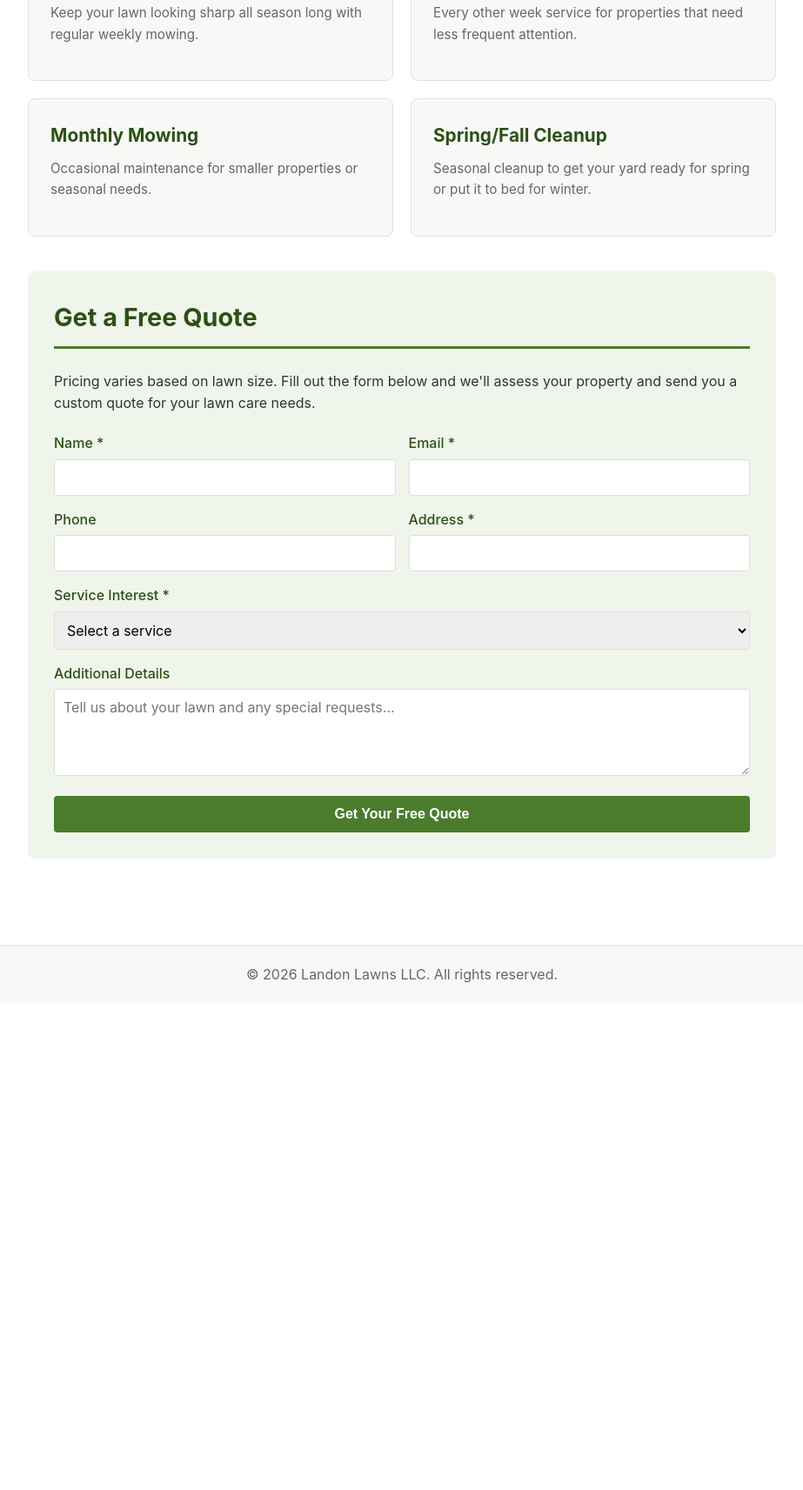
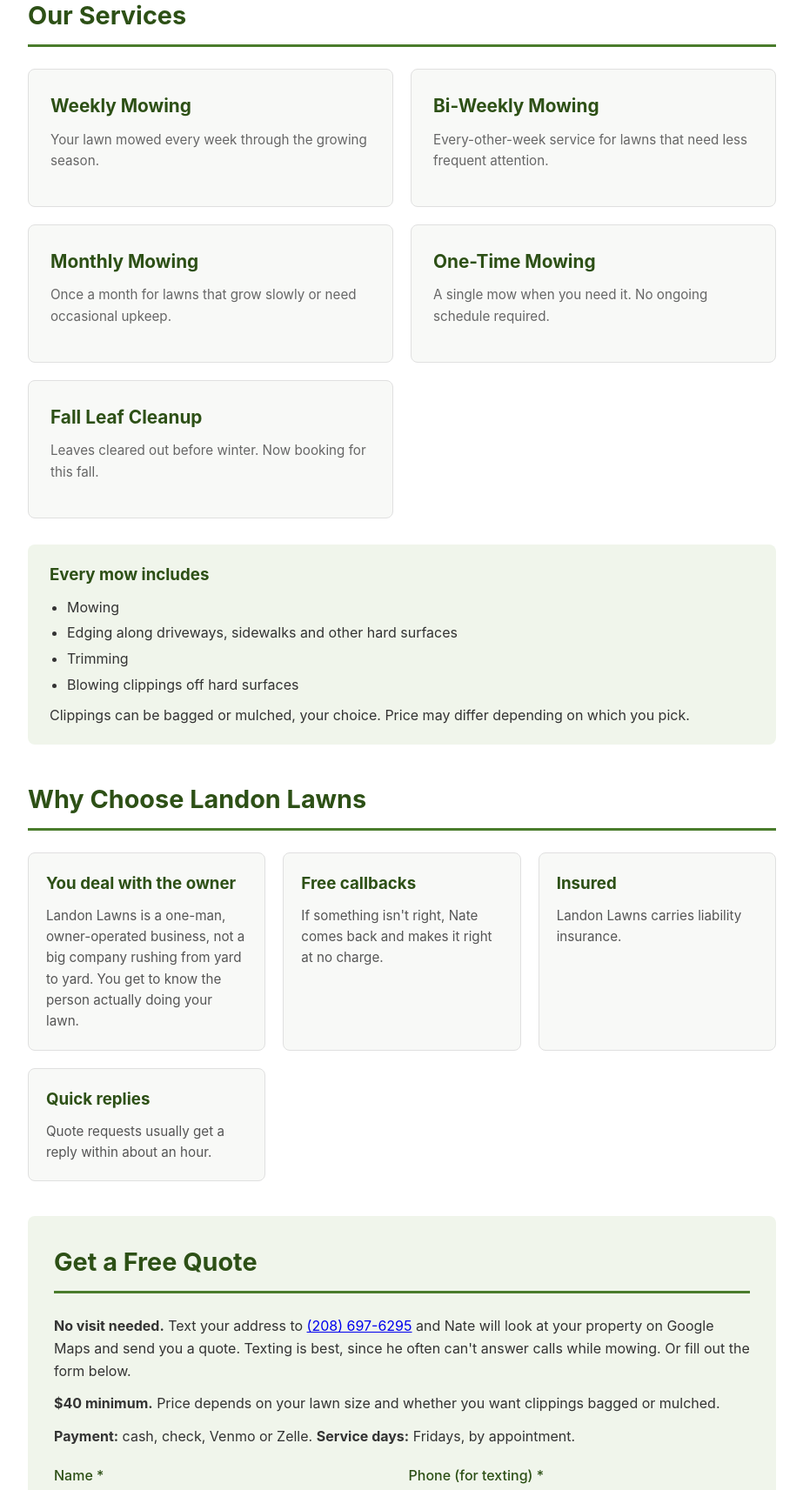
Before and after one commit to rexdewey/Landon-Lawns-, a plain HTML site: page index.html in a window 1280 px wide. Shown: the part 511-2224 px from the top of the page at 87% size, without its empty margins (178-1101 px from the left). Before the commit the page ends 1665 px from the top, so only its background shows below. Drawn offline with Linux system fonts and the light colour scheme.

Commit message:
Update page with Nate's answers: Friday appointments, text-first contact, one-time mowing, fall leaf cleanup, why choose us, $40 minimum, phone required

```diff
--- a/index.html
+++ b/index.html
@@ -4,11 +4,11 @@
     <meta charset="UTF-8">
     <meta name="viewport" content="width=device-width, initial-scale=1.0">
     <title>Landon Lawns LLC - Professional Lawn Care in Kuna, Idaho</title>
-    <meta name="description" content="Landon Lawns LLC offers weekly, bi-weekly and monthly mowing plus spring and fall cleanups in Kuna, Idaho. Request a free custom quote.">
+    <meta name="description" content="Owner-operated, insured lawn care in Kuna, Idaho: weekly, bi-weekly, monthly and one-time mowing plus fall leaf cleanups. Text your address for a free quote.">
     <link rel="canonical" href="https://landonlawns.netlify.app/">
     <meta property="og:type" content="website">
     <meta property="og:title" content="Landon Lawns LLC - Lawn Care in Kuna, Idaho">
-    <meta property="og:description" content="Mowing and seasonal cleanups in Kuna, Idaho. Get a free custom quote.">
+    <meta property="og:description" content="Owner-operated mowing and fall leaf cleanups in Kuna, Idaho. Text your address for a free quote.">
     <meta property="og:url" content="https://landonlawns.netlify.app/">
     <script type="application/ld+json">
     {
@@ -19,7 +19,8 @@
       "telephone": "+1-208-697-6295",
       "email": "landonlawnsllc@gmail.com",
       "areaServed": "Kuna, Idaho",
-      "description": "Lawn mowing and spring/fall cleanup services in Kuna, Idaho."
+      "description": "Owner-operated, insured lawn care in Kuna, Idaho: weekly, bi-weekly, monthly and one-time mowing, plus fall leaf cleanups.",
+      "paymentAccepted": "Cash, Check, Venmo, Zelle"
     }
     </script>
     <style>
@@ -225,6 +226,60 @@
             background: #2d5016;
         }
 
+        .notice {
+            background: #fff8e1;
+            border-left: 4px solid #4a7c2c;
+            border-radius: 8px;
+            padding: 18px 20px;
+            margin-top: 30px;
+        }
+
+        .notice strong {
+            color: #2d5016;
+        }
+
+        .included {
+            background: #f0f5eb;
+            border-radius: 8px;
+            padding: 20px 25px;
+        }
+
+        .included h3,
+        .why-card h3 {
+            color: #2d5016;
+            margin-bottom: 10px;
+        }
+
+        .included ul {
+            padding-left: 20px;
+        }
+
+        .included li {
+            margin-bottom: 4px;
+        }
+
+        .why-grid {
+            display: grid;
+            grid-template-columns: repeat(auto-fit, minmax(240px, 1fr));
+            gap: 20px;
+        }
+
+        .why-card {
+            background: #f8f9f7;
+            border: 1px solid #e0e0e0;
+            border-radius: 8px;
+            padding: 20px;
+        }
+
+        .why-card p {
+            color: #555;
+            font-size: 0.95rem;
+        }
+
+        .quote-intro p {
+            margin-bottom: 12px;
+        }
+
         footer {
             background: #f8f9f7;
             padding: 20px;
@@ -252,45 +307,92 @@
 <body>
     <header>
         <h1>Landon Lawns LLC</h1>
-        <p>Professional Lawn Care • Kuna, Idaho</p>
+        <p>Owner-Operated Lawn Care • Kuna, Idaho</p>
+        <p>Fridays, by appointment • Insured</p>
         <div class="contact-info">
-            <p><a href="tel:2086976295">(208) 697-6295</a> • <a href="mailto:landonlawnsllc@gmail.com">landonlawnsllc@gmail.com</a></p>
+            <p>Text <a href="sms:+12086976295">(208) 697-6295</a> • <a href="mailto:landonlawnsllc@gmail.com">landonlawnsllc@gmail.com</a></p>
         </div>
         <div class="hero-buttons">
-            <a href="#quote" class="btn-primary">Get a Free Quote</a>
-            <a href="tel:2086976295" class="btn-outline">Call (208) 697-6295</a>
+            <a href="sms:+12086976295" class="btn-primary">Text for a Free Quote</a>
+            <a href="#quote" class="btn-outline">Request a Quote Online</a>
         </div>
     </header>
 
     <div class="container">
+        <div class="notice">
+            <p><strong>Now booking fall leaf cleanups</strong> and taking spring mowing sign-ups. Mowing season runs from when the grass starts growing in spring until around October, depending on the weather.</p>
+        </div>
+
         <section>
             <h2>Our Services</h2>
             <div class="services">
                 <div class="service-card">
                     <h3>Weekly Mowing</h3>
-                    <p>Keep your lawn looking sharp all season long with regular weekly mowing.</p>
+                    <p>Your lawn mowed every week through the growing season.</p>
                 </div>
 
                 <div class="service-card">
                     <h3>Bi-Weekly Mowing</h3>
-                    <p>Every other week service for properties that need less frequent attention.</p>
+                    <p>Every-other-week service for lawns that need less frequent attention.</p>
                 </div>
 
                 <div class="service-card">
                     <h3>Monthly Mowing</h3>
-                    <p>Occasional maintenance for smaller properties or seasonal needs.</p>
+                    <p>Once a month for lawns that grow slowly or need occasional upkeep.</p>
                 </div>
 
                 <div class="service-card">
-                    <h3>Spring/Fall Cleanup</h3>
-                    <p>Seasonal cleanup to get your yard ready for spring or put it to bed for winter.</p>
+                    <h3>One-Time Mowing</h3>
+                    <p>A single mow when you need it. No ongoing schedule required.</p>
+                </div>
+
+                <div class="service-card">
+                    <h3>Fall Leaf Cleanup</h3>
+                    <p>Leaves cleared out before winter. Now booking for this fall.</p>
+                </div>
+            </div>
+
+            <div class="included">
+                <h3>Every mow includes</h3>
+                <ul>
+                    <li>Mowing</li>
+                    <li>Edging along driveways, sidewalks and other hard surfaces</li>
+                    <li>Trimming</li>
+                    <li>Blowing clippings off hard surfaces</li>
+                </ul>
+                <p style="margin-top: 10px;">Clippings can be bagged or mulched, your choice. Price may differ depending on which you pick.</p>
+            </div>
+        </section>
+
+        <section>
+            <h2>Why Choose Landon Lawns</h2>
+            <div class="why-grid">
+                <div class="why-card">
+                    <h3>You deal with the owner</h3>
+                    <p>Landon Lawns is a one-man, owner-operated business, not a big company rushing from yard to yard. You get to know the person actually doing your lawn.</p>
+                </div>
+                <div class="why-card">
+                    <h3>Free callbacks</h3>
+                    <p>If something isn't right, Nate comes back and makes it right at no charge.</p>
+                </div>
+                <div class="why-card">
+                    <h3>Insured</h3>
+                    <p>Landon Lawns carries liability insurance.</p>
+                </div>
+                <div class="why-card">
+                    <h3>Quick replies</h3>
+                    <p>Quote requests usually get a reply within about an hour.</p>
                 </div>
             </div>
         </section>
 
         <section class="form-section" id="quote">
             <h2>Get a Free Quote</h2>
-            <p style="margin-bottom: 20px;">Pricing varies based on lawn size. Fill out the form below and we'll assess your property and send you a custom quote for your lawn care needs.</p>
+            <div class="quote-intro">
+                <p><strong>No visit needed.</strong> Text your address to <a href="sms:+12086976295">(208) 697-6295</a> and Nate will look at your property on Google Maps and send you a quote. Texting is best, since he often can't answer calls while mowing. Or fill out the form below.</p>
+                <p><strong>$40 minimum.</strong> Price depends on your lawn size and whether you want clippings bagged or mulched.</p>
+                <p style="margin-bottom: 20px;"><strong>Payment:</strong> cash, check, Venmo or Zelle. <strong>Service days:</strong> Fridays, by appointment.</p>
+            </div>
 
             <form name="quote-request" method="POST" action="/thanks.html" netlify netlify-honeypot="bot-field">
                 <input type="hidden" name="form-name" value="quote-request" />
@@ -301,15 +403,15 @@
                         <input type="text" id="name" name="name" required>
                     </div>
                     <div>
-                        <label for="email">Email *</label>
-                        <input type="email" id="email" name="email" required>
+                        <label for="phone">Phone (for texting) *</label>
+                        <input type="tel" id="phone" name="phone" required>
                     </div>
                 </div>
 
                 <div class="form-row">
                     <div>
-                        <label for="phone">Phone</label>
-                        <input type="tel" id="phone" name="phone">
+                        <label for="email">Email (optional)</label>
+                        <input type="email" id="email" name="email">
                     </div>
                     <div>
                         <label for="address">Address *</label>
@@ -325,8 +427,20 @@
                             <option value="Weekly Mowing">Weekly Mowing</option>
                             <option value="Bi-Weekly Mowing">Bi-Weekly Mowing</option>
                             <option value="Monthly Mowing">Monthly Mowing</option>
-                            <option value="Spring/Fall Cleanup">Spring/Fall Cleanup</option>
+                            <option value="One-Time Mowing">One-Time Mowing</option>
+                            <option value="Fall Leaf Cleanup">Fall Leaf Cleanup</option>
                             <option value="Other">Other</option>
+                        </select>
+                    </div>
+                </div>
+
+                <div class="form-row full">
+                    <div>
+                        <label for="clippings">Clippings</label>
+                        <select id="clippings" name="clippings">
+                            <option value="Not sure">Not sure yet</option>
+                            <option value="Bagged">Bagged</option>
+                            <option value="Mulched">Mulched</option>
                         </select>
                     </div>
                 </div>
@@ -344,6 +458,7 @@
     </div>
 
     <footer>
+        <p>Landon Lawns LLC • Kuna, Idaho • Text <a href="sms:+12086976295">(208) 697-6295</a> • <a href="mailto:landonlawnsllc@gmail.com">landonlawnsllc@gmail.com</a></p>
         <p>&copy; 2026 Landon Lawns LLC. All rights reserved.</p>
     </footer>
 </body>
```
